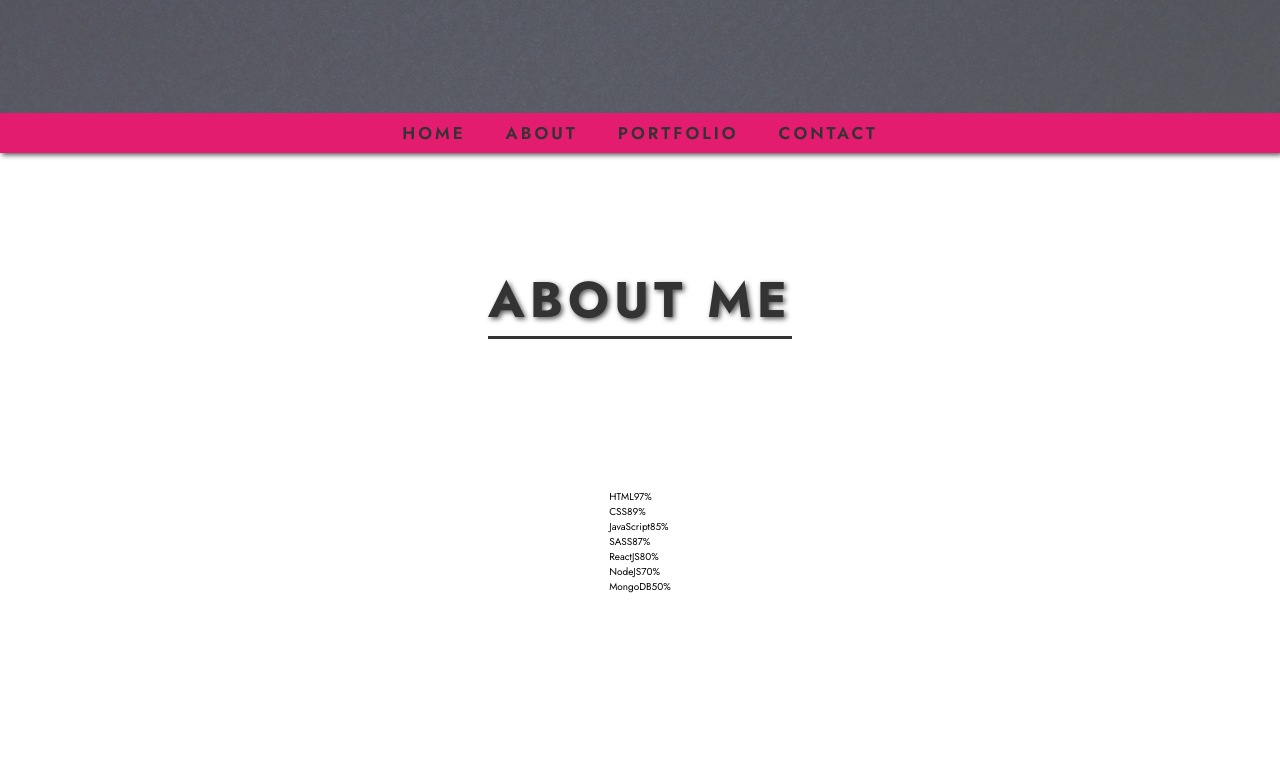
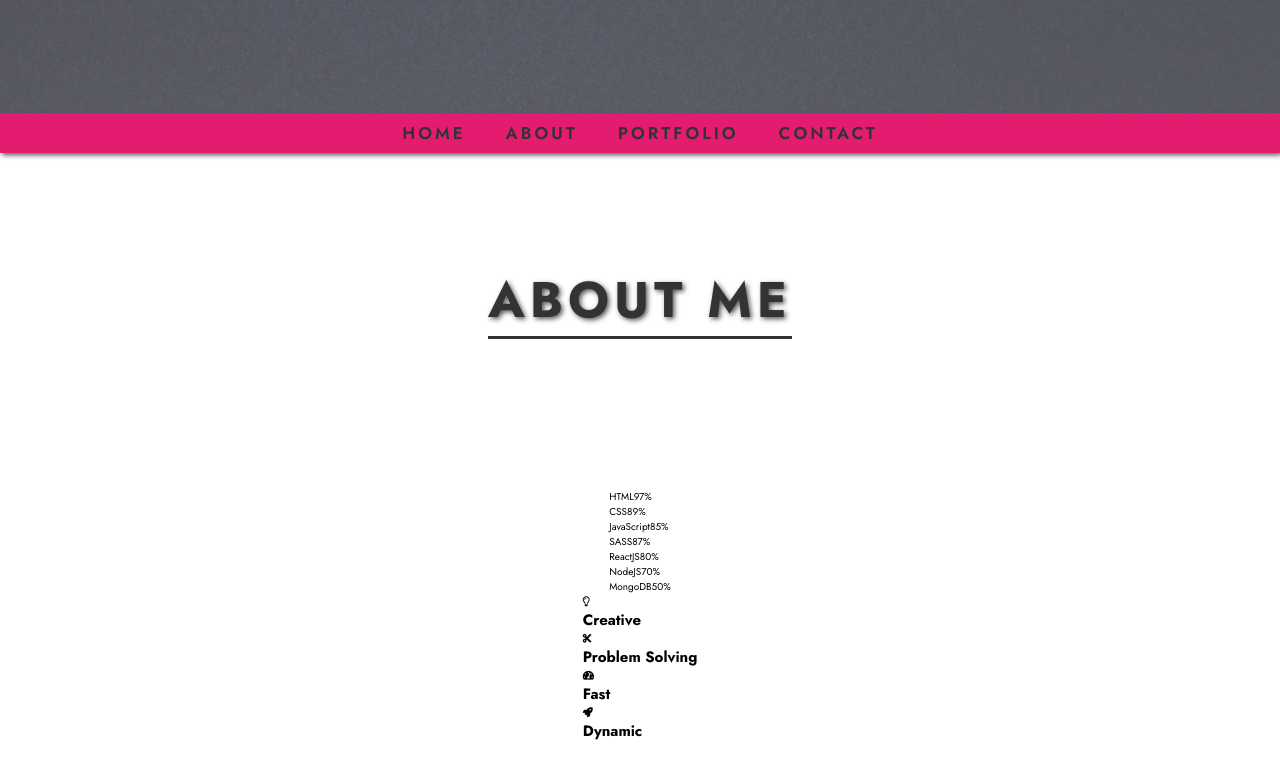
Before and after one commit to DiegoMutre/portfolio-design-react, a React (Create React App) app: page / in a window 1280 px wide. Shown: the part 687-1465 px from the top of the page. Before the commit the page ends 1381 px from the top, so only its background shows below. Built offline with nearby package versions, Linux system fonts and the light colour scheme.

Commit message:
Use Services component

```diff
--- a/src/components/About/About.jsx
+++ b/src/components/About/About.jsx
@@ -1,11 +1,13 @@
 import "./About.css";
 import { ProgressBarsWrapper } from "./ProgressBarsWrapper";
+import { Services } from "./Services";
 
 export const About = () => {
     return (
         <section className="section-2" id="section-2">
             <h1 className="section-heading">About Me</h1>
             <ProgressBarsWrapper />
+            <Services />
         </section>
     );
 };
```
